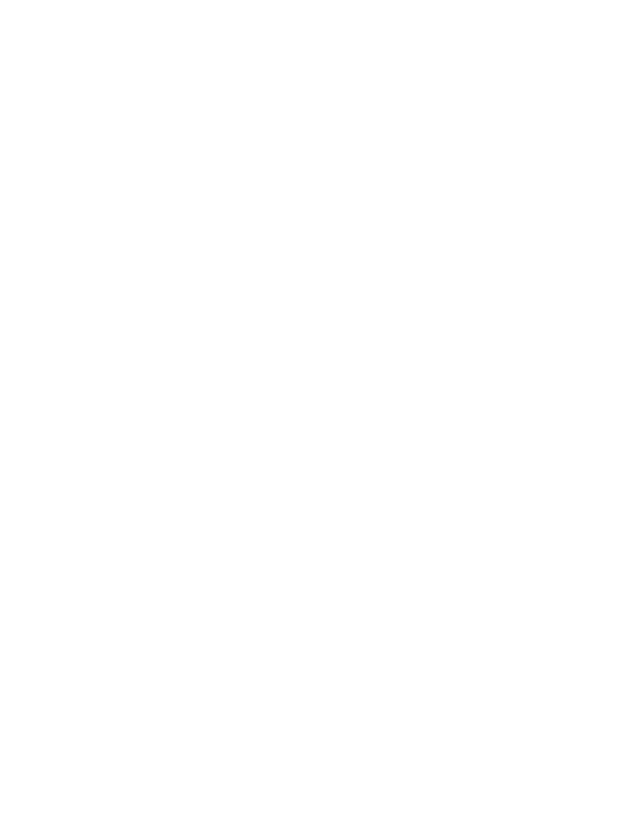
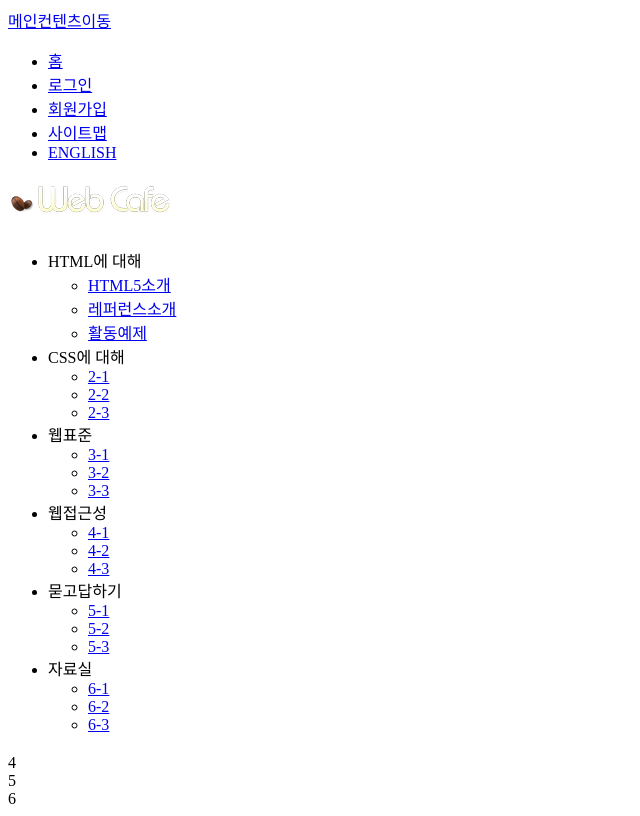
Before and after one commit to breakstorm/webcafe1, a plain HTML site: page index.html in a window 1280 px wide. Shown: the whole page, without its empty margins (0-640 px from the left). Drawn offline with Linux system fonts and the light colour scheme.

Commit message:
WIP 마크업 작성중
Signed-off-by: hwigyum kim <breakstorm00@gmail.com>

```diff
--- a/index.html
+++ b/index.html
@@ -1,10 +1,112 @@
 <!DOCTYPE html>
-<html lang="en">
+<html lang="ko">
 <head>
     <meta charset="UTF-8">
-    <title>Title</title>
+    <!-- Basic HTML Meta Tags   -->
+    <!--<meta name="keywords" content="your, tags"/>
+    <meta name="description" content="150 words"/>
+    <meta name="subject" content="your website's subject">
+    <meta name="copyright"content="company name">
+    <meta name="language" content="ES">
+    <meta name="robots" content="index,follow" />
+    <meta name="revised" content="Sunday, July 18th, 2010, 5:15 pm" />
+    <meta name="abstract" content="">
+    <meta name="topic" content="">
+    <meta name="summary" content="">
+    <meta name="Classification" content="Business">
+    <meta name="author" content="name, email@hotmail.com">
+    <meta name="designer" content="">
+    <meta name="copyright" content="">
+    <meta name="reply-to" content="email@hotmail.com">
+    <meta name="owner" content="">
+    <meta name="url" content="http://www.websiteaddrress.com">
+    <meta name="identifier-URL" content="http://www.websiteaddress.com">
+    <meta name="directory" content="submission">
+    <meta name="category" content="">
+    <meta name="coverage" content="Worldwide">
+    <meta name="distribution" content="Global">
+    <meta name="rating" content="General">
+    <meta name="revisit-after" content="7 days">
+    <meta http-equiv="Expires" content="0">
+    <meta http-equiv="Pragma" content="no-cache">
+    <meta http-equiv="Cache-Control" content="no-cache">-->
+    <meta name="robots" content="index"/>
+    <meta name="author" content="breakstorm00, breakstorm00@gmail.com">
+    <meta name="description" content="WebCafe site clone"/>
+    <title>WebCafe</title>
+    <!--    CSS파일   -->
+    <link rel="icon" href="assets/img/common/webcafe.ico">
+    <link rel="stylesheet" href="assets/css/common.css">
+    <link rel="stylesheet" href="assets/css/layout.css">
+    <link rel="stylesheet" href="assets/css/index.css">
 </head>
 <body>
-
+<div class="hidden"><a href="#main">메인컨텐츠이동</a></div>
+<div class="wrapper">
+    <header class="header">
+        <section class="top-menu">
+            <ul>
+                <li><a href="#home">홈</a></li>
+                <li><a href="#login">로그인</a></li>
+                <li><a href="#signup">회원가입</a></li>
+                <li><a href="#sitemap">사이트맵</a></li>
+                <li><a href="#ENGLISH">ENGLISH</a></li>
+            </ul>
+        </section>
+        <h1><a href="#"><img src="assets/img/logo.png" alt="webcafe"></a></h1>
+        <nav class="nav">
+            <ul class="nav-main">
+                <li>HTML에 대해
+                    <ul class="nav-sub">
+                        <li><a href="#">HTML5소개</a></li>
+                        <li><a href="#">레퍼런스소개</a></li>
+                        <li><a href="#">활동예제</a></li>
+                    </ul>
+                </li>
+                <li>CSS에 대해
+                    <ul class="nav-sub">
+                        <li><a href="#">2-1</a></li>
+                        <li><a href="#">2-2</a></li>
+                        <li><a href="#">2-3</a></li>
+                    </ul>
+                </li>
+                <li>웹표준
+                    <ul class="nav-sub">
+                        <li><a href="#">3-1</a></li>
+                        <li><a href="#">3-2</a></li>
+                        <li><a href="#">3-3</a></li>
+                    </ul>
+                </li>
+                <li>웹접근성
+                    <ul class="nav-sub">
+                        <li><a href="#">4-1</a></li>
+                        <li><a href="#">4-2</a></li>
+                        <li><a href="#">4-3</a></li>
+                    </ul>
+                </li>
+                <li>묻고답하기
+                    <ul class="nav-sub">
+                        <li><a href="#">5-1</a></li>
+                        <li><a href="#">5-2</a></li>
+                        <li><a href="#">5-3</a></li>
+                    </ul>
+                </li>
+                <li>자료실
+                    <ul class="nav-sub"≠>
+                        <li><a href="#">6-1</a></li>
+                        <li><a href="#">6-2</a></li>
+                        <li><a href="#">6-3</a></li>
+                    </ul>
+                </li>
+            </ul>
+        </nav>
+    </header>
+    <section class="visual">
+        <h2 class="hidden"></h2>
+    </section>
+    <main class="main" id="main">4</main>
+    <section class="slogan">5</section>
+    <footer class="footer">6</footer>
+</div>
 </body>
 </html>
```
